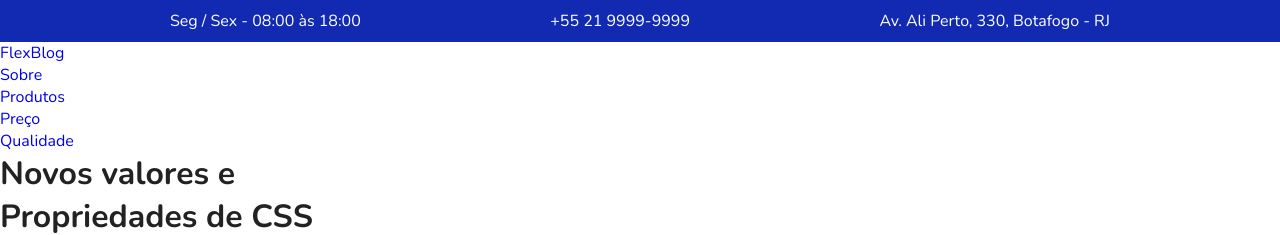
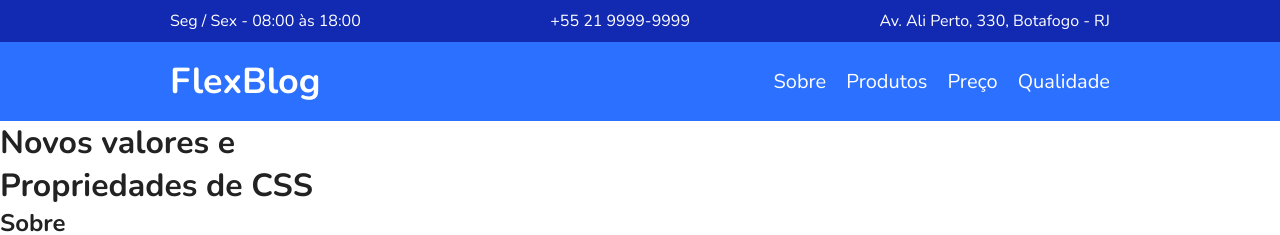
Before and after one commit to klevessonroseno/FlexBlog, a plain HTML site: page index.html in a window 1280 px wide. Shown: the top 235 px of the page. Drawn offline with nearby package versions, Linux system fonts and the light colour scheme.

Commit message:
Estilizando menu

```diff
--- a/css/style.css
+++ b/css/style.css
@@ -56,3 +56,45 @@ img {
 .superinfo a {
   color: white;
 }
+
+/* MENU */
+
+.menu-bg {
+  background: #2c70ff;
+}
+
+.menu {
+  max-width: 960px;
+  margin: 0 auto;
+  padding: 15px 0;
+
+  display: flex;
+  flex-wrap: wrap;
+  justify-content: space-between;
+  align-items: center;
+}
+
+.menu a {
+  color: white;
+}
+
+.menu-logo a {
+  font-size: 2.25em;
+  font-weight: bold;
+  margin: 0 10px;
+}
+
+.menu-nav ul {
+  display: flex;
+  flex-wrap: wrap;
+}
+
+.menu-nav a {
+  font-size: 1.25em;
+  display: block;
+  padding: 10px;
+}
+
+.menu-nav a:hover {
+  color: #122ab2;
+}
--- a/index.html
+++ b/index.html
@@ -28,7 +28,7 @@
         <a href="#">FlexBlog</a>
       </div>
 
-      <nav>
+      <nav class="menu-nav">
         <ul>
           <li><a href="#sobre">Sobre</a></li>
           <li><a href="#produtos">Produtos</a></li>
```
